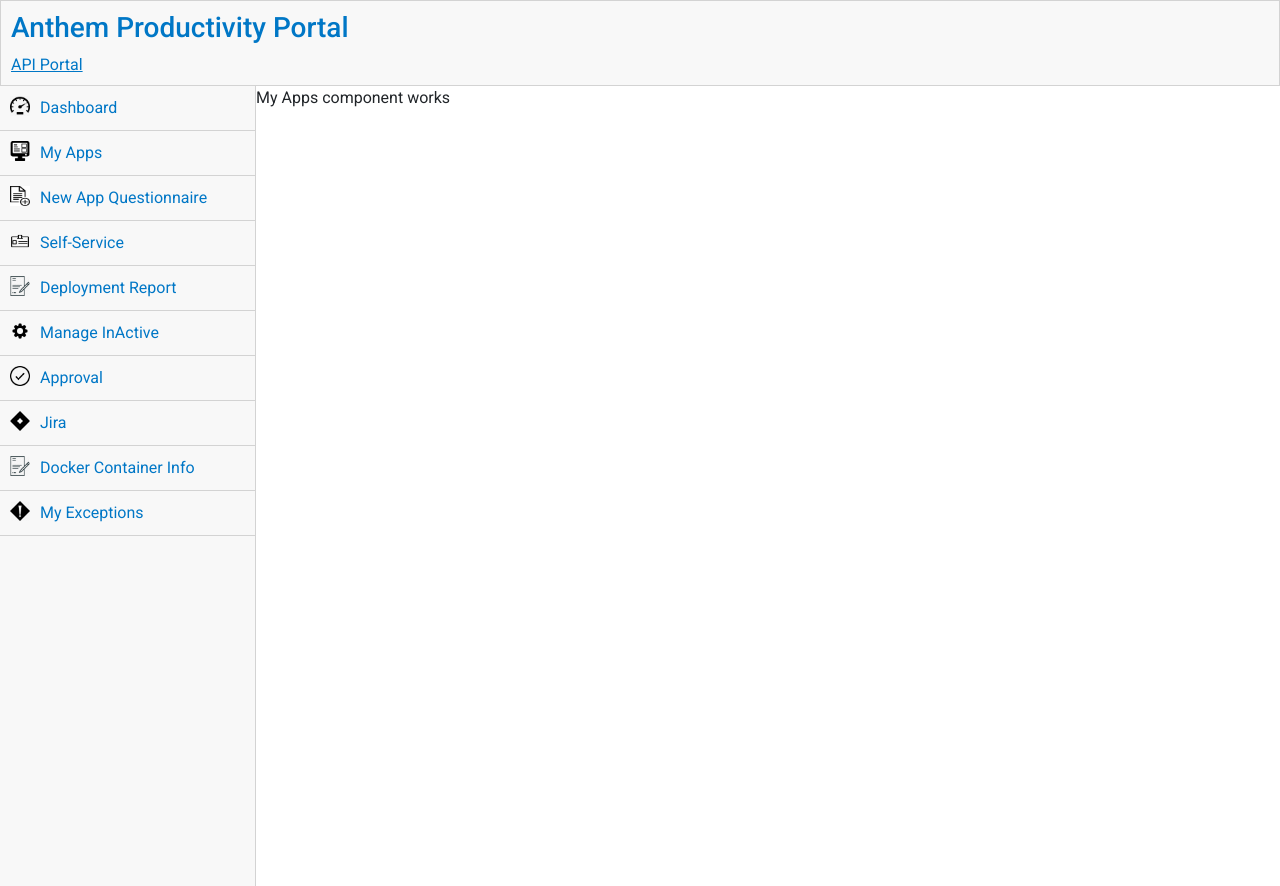
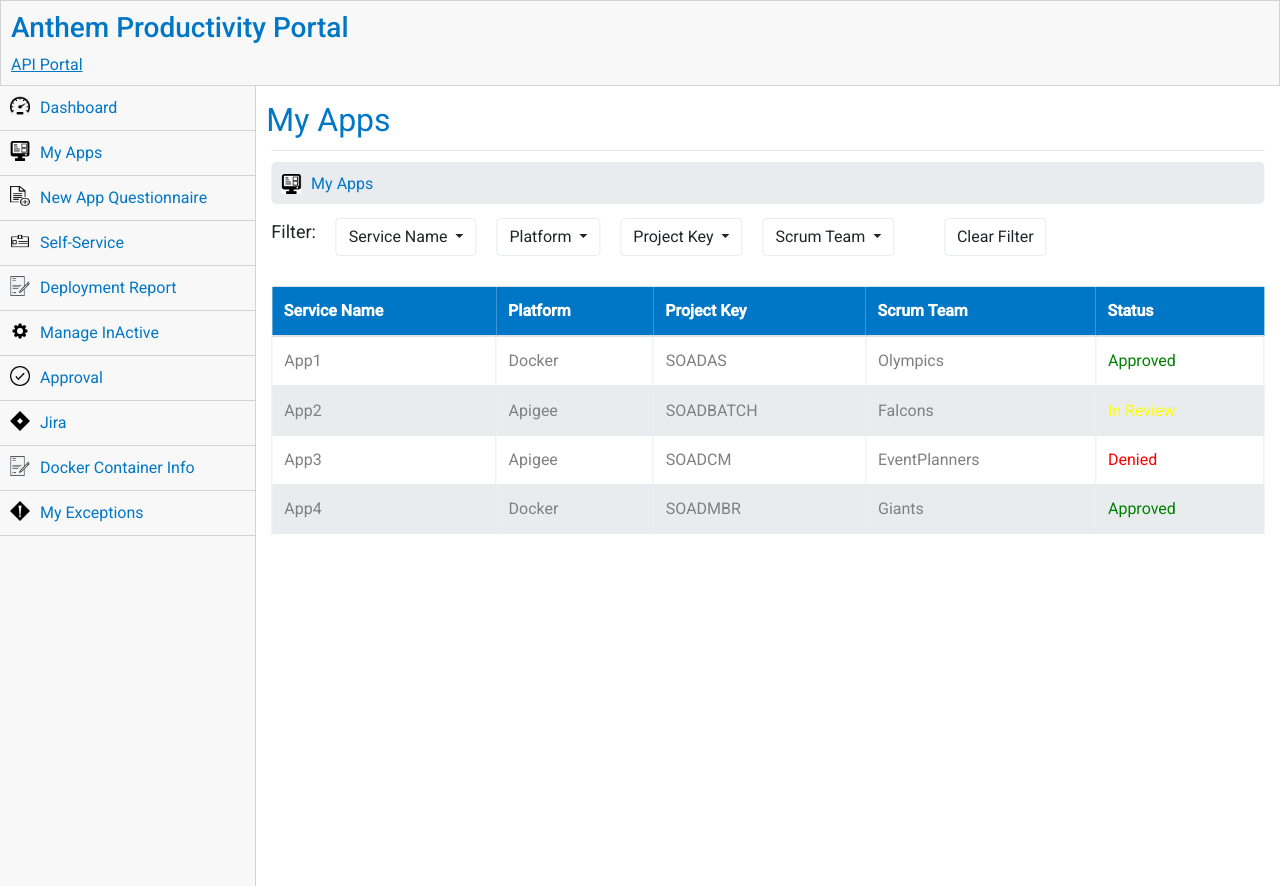
Before and after one commit to princesingh44/AngularDevPortal, an Angular app: page /my-apps in a window 1280 px wide. Built offline with nearby package versions, Linux system fonts and the light colour scheme.

Commit message:
Merged My app UI code

```diff
--- a/src/app/menu/menu.component.html
+++ b/src/app/menu/menu.component.html
@@ -1,4 +1,5 @@
 <div id="divContainer">
+  <!-- <div id="sub-container"> -->
     <div class="menu-style">
       <img src="../../assets/images/dashboard.png" height="20px" width="20px">
       <p class="zero-space">Dashboard</p>
@@ -39,4 +40,5 @@
       <img src="../../assets/images/exception.png" height="20px" width="20px">
       <p class="zero-space">My Exceptions</p>
     </div>
+  <!-- </div> -->
 </div>
--- a/src/app/my-apps/my-apps.component.css
+++ b/src/app/my-apps/my-apps.component.css
@@ -0,0 +1,112 @@
+#my-apps-title{
+    color: #0077C6;
+    margin-top: 1%;
+    margin-left: 1%;
+    font-size: 32px;
+    margin-bottom: 0;
+}
+
+#sub-heading-div{
+    width: 97%;
+    margin-left: 50%;
+    transform: translateX(-50%);
+    margin-top: -1%;
+}
+
+#sub-title-div{
+    background-color: #E8ECEF;
+    margin-top: -0.5% ;
+    border-radius: 5px;
+}
+
+#title-image{
+    margin-left: 1%;
+    padding-top: 1%;
+}
+
+#sub-title{
+    margin-left: 1%;
+    color: #0077C6;
+}
+
+#filter-section{
+    display: flex;
+    flex-direction: row;
+    margin-top: 1.5%;
+}
+
+.dropdown-list{
+    margin-left: 2%;
+    background-color: white;
+}
+
+#dropdownMenuButton{
+    border: 1px solid #E8ECEF !important;
+}
+
+#filter-label{
+    font-size: 18px;
+}
+
+#clear-filter-button{
+    border: 1px solid #E8ECEF !important;
+    margin-left: 5%;
+}
+
+#table-div{
+    margin-top: 3%
+}
+
+#table-id{
+    border-radius: 5px;
+}
+
+thead{
+    background-color: #0077C6;
+    color: white;
+    font-weight: normal;
+}
+
+td{
+    border: 1px solid #E8ECEF !important;
+    color: grey;
+}
+
+.grey-row{
+    background-color: #E8ECEF;
+}
+
+.approved{
+    color: green;
+}
+
+.in-review{
+    color: yellow;
+}
+
+.denied{
+    color: red;
+}
+
+
+#splitter{
+    display: flex;
+    flex-direction: row;
+    /* background-color: lightgresen; */
+}
+
+#app1-details{
+    margin-left: 1%;
+}
+
+#second-column{
+    margin-left:10%;
+}
+
+#first-row:hover, #second-row:hover, #third-row:hover, #fourth-row:hover{
+    background-color: lightgray;
+}
+
+#first-row-detail{
+    padding: 0;
+}
--- a/src/app/my-apps/my-apps.component.html
+++ b/src/app/my-apps/my-apps.component.html
@@ -1,3 +1,134 @@
 <div>
-  My Apps component works
+  <label id="my-apps-title">My Apps</label>
+  <div id="sub-heading-div">
+    <hr>
+    <div id="sub-title-div">
+      <div id="title-image">
+        <img src="../../assets/images/desktopAppIcon.png" height="20px" width="20px">
+        <label id="sub-title">My Apps</label>
+      </div>
+    </div>
+    <div id="filter-section">
+      <label id="filter-label">Filter:</label>
+      <div class="dropdown" class="dropdown-list">
+        <button class="btn btn-default dropdown-toggle" type="button" id="dropdownMenuButton" data-toggle="dropdown" aria-haspopup="true" aria-expanded="false">
+          Service Name
+        </button>
+        <div class="dropdown-menu" aria-labelledby="dropdownMenuButton">
+          <a class="dropdown-item" href="#">Action</a>
+          <a class="dropdown-item" href="#">Another action</a>
+          <a class="dropdown-item" href="#">Something else here</a>
+        </div>
+      </div>
+
+      <div class="dropdown" class="dropdown-list">
+        <button class="btn btn-default dropdown-toggle" type="button" id="dropdownMenuButton" data-toggle="dropdown" aria-haspopup="true" aria-expanded="false">
+          Platform
+        </button>
+        <div class="dropdown-menu" aria-labelledby="dropdownMenuButton">
+          <a class="dropdown-item" href="#">Action</a>
+          <a class="dropdown-item" href="#">Another action</a>
+          <a class="dropdown-item" href="#">Something else here</a>
+        </div>
+      </div>
+
+      <div class="dropdown" class="dropdown-list">
+        <button class="btn btn-default dropdown-toggle" type="button" id="dropdownMenuButton" data-toggle="dropdown" aria-haspopup="true" aria-expanded="false">
+          Project Key
+        </button>
+        <div class="dropdown-menu" aria-labelledby="dropdownMenuButton">
+          <a class="dropdown-item" href="#">Action</a>
+          <a class="dropdown-item" href="#">Another action</a>
+          <a class="dropdown-item" href="#">Something else here</a>
+        </div>
+      </div>
+
+      <div class="dropdown" class="dropdown-list">
+        <button class="btn btn-default dropdown-toggle" type="button" id="dropdownMenuButton" data-toggle="dropdown" aria-haspopup="true" aria-expanded="false">
+          Scrum Team
+        </button>
+        <div class="dropdown-menu" aria-labelledby="dropdownMenuButton">
+          <a class="dropdown-item" href="#">Action</a>
+          <a class="dropdown-item" href="#">Another action</a>
+          <a class="dropdown-item" href="#">Something else here</a>
+        </div>
+      </div>
+
+      <button id="clear-filter-button" type="button" class="btn btn-default">Clear Filter</button>
+    </div>
+
+    <div id="table-div">
+      <table id="table-id" class="table table-trapped">
+        <thead>
+          <tr>
+            <th>Service Name</th>
+            <th>Platform</th>
+            <th>Project Key</th>
+            <th>Scrum Team</th>
+            <th>Status</th>
+          </tr>
+        </thead>
+
+        <tbody>
+          <tr id="first-row" (click)="showDetails()">
+            <td>App1</td>
+            <td>Docker</td>
+            <td>SOADAS</td>
+            <td>Olympics</td>
+            <td class="approved">Approved</td>
+          </tr>
+
+          <tr>
+            <td colspan="5" id="first-row-detail">
+              <div id="app1-details" *ngIf="showDiv">
+                <h5>App1</h5>
+                <div id="splitter">
+                  <div id="first-column">
+                    <label>Platform: <i>{{ appDetails.platform }}</i></label><br>
+                    <label>Scrum team: <i>{{ appDetails.scrumTeam }}</i></label><br>
+                    <label>Jira key: <i>{{ appDetails.jiraKey }}</i></label><br>
+                    <label>Request type: <i>{{ appDetails.requestType }}</i></label><br>
+                    <label>Project Key: <i>{{ appDetails.projectKey }}</i></label><br>
+                    <label>Service Health URL: <i>{{ appDetails.serviceHealthURL }}</i></label><br>
+                  </div>
+
+                  <div id="second-column">
+                    <label>Service Name: <i>{{ appDetails.serviceName }}</i></label><br>
+                    <label>Context Root: <i>{{ appDetails.contextRoot }}</i></label><br>
+                    <label>Archetype: <i>{{ appDetails.archetype }}</i></label><br>
+                    <label>User ID: <i>{{ appDetails.userID }}</i></label><br>
+                    <label>Bitbucket URL: <i>{{ appDetails.bitbucketURL }}</i></label><br>
+                    <label>Bamboo URL: <i>{{ appDetails.bambooURL }}</i></label><br>
+                  </div>
+                </div>
+              </div>
+            </td>
+          </tr>
+          <tr id="second-row" class="grey-row">
+            <td>App2</td>
+            <td>Apigee</td>
+            <td>SOADBATCH</td>
+            <td>Falcons</td>
+            <td class="in-review">In Review</td>
+          </tr>
+
+          <tr id="third-row">
+            <td>App3</td>
+            <td>Apigee</td>
+            <td>SOADCM</td>
+            <td>EventPlanners</td>
+            <td class="denied">Denied</td>
+          </tr>
+
+          <tr id="fourth-row" class="grey-row">
+            <td>App4</td>
+            <td>Docker</td>
+            <td>SOADMBR</td>
+            <td>Giants</td>
+            <td class="approved">Approved</td>
+          </tr>
+        </tbody>
+      </table>
+    </div>
+  </div>
 </div>
--- a/src/app/my-apps/my-apps.component.ts
+++ b/src/app/my-apps/my-apps.component.ts
@@ -7,9 +7,32 @@
 })
 export class MyAppsComponent implements OnInit {
 
-  constructor() { }
+  showDiv:boolean = false;
+  appDetails: any;
+
+  constructor() {
+    this.appDetails = {
+      platform: "Docker",
+      scrumTeam: "Olympics",
+      jiraKey: "SE-314743",
+      requestType: "Microservices",
+      projectKey: "SOADAS",
+      serviceHealthURL: "www.sit-interlock.anthem.com",
+      serviceName: "App1",
+      contextRoot: "/tst/App1/1.0",
+      archetype: "docker-prototype-ms",
+      userID: "AD18279",
+      bitbucketURL: "www.bitbucket.anthem.com",
+      bambooURL: "www.bamboo.anthem.com"
+    }
+  }
 
   ngOnInit() {
+
+  }
+
+  showDetails(){
+    this.showDiv = !this.showDiv;
   }
 
 }
```
Also changed, not shown: src/app/app.component.html (+0 -7 lines), src/app/menu/menu.component.css (+12 -1 lines). Lines whose indentation alone changed are shown as unchanged.
